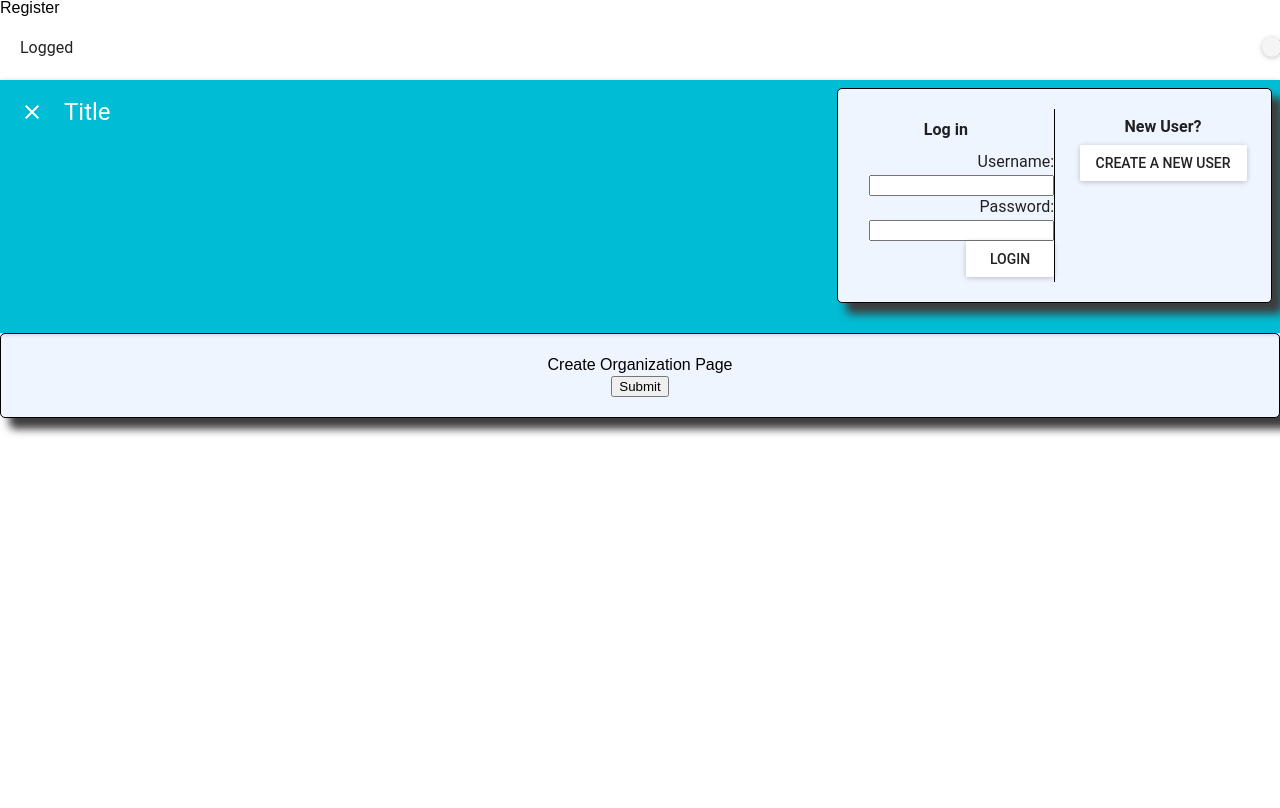
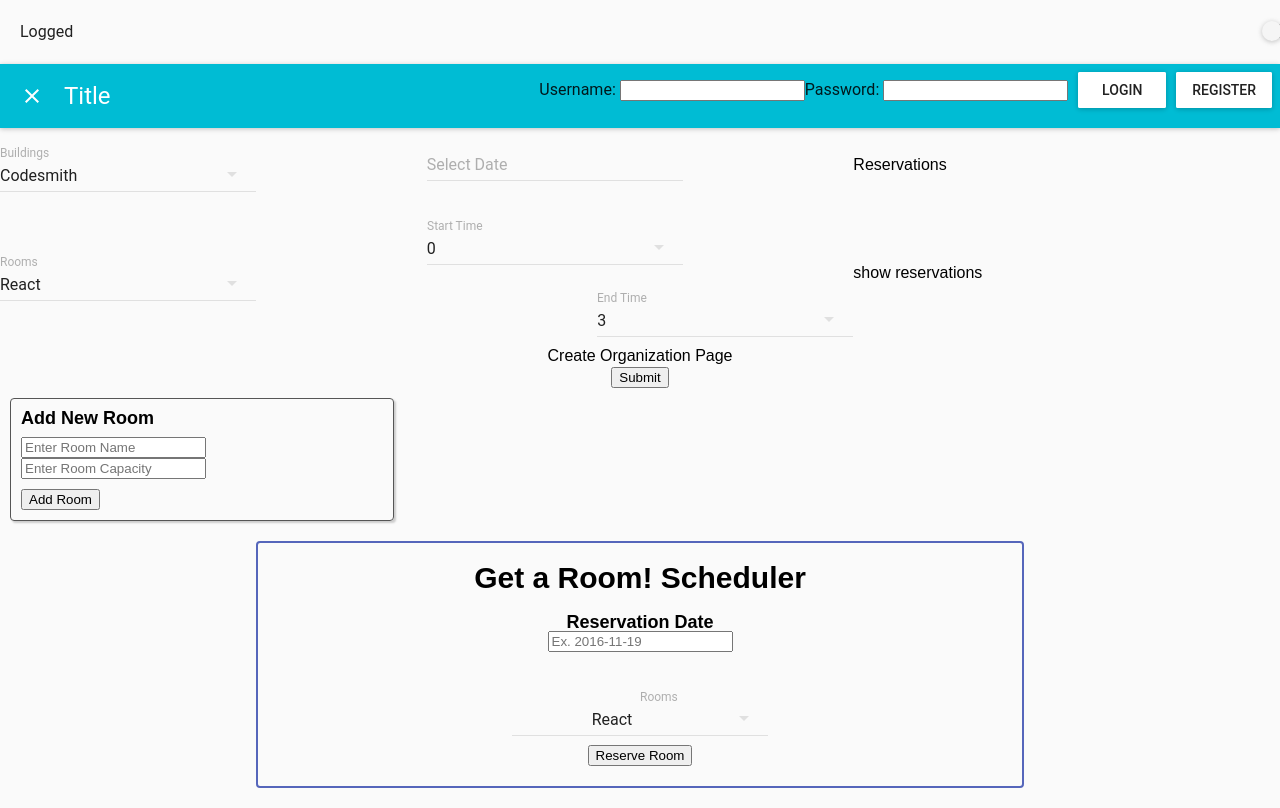
Before and after one commit to DAMinstrators/get-a-room, a React app: page / in a window 1280 px wide. Built offline with nearby package versions, Linux system fonts and the light colour scheme; what react-tap-event-plugin would draw is missing.

Commit message:
existing components fully restructured, existing sql works but no render change has begun

```diff
--- a/src/components/App.jsx
+++ b/src/components/App.jsx
@@ -42,10 +42,6 @@ class App extends Component {
 		this.setState({requestToCreate: 'userpage'});
 	}
 
-	//checks to see if username and password are correct
-
-
-  //user clicked on submit button after creating an org
 
 
   //takes you back to login page, resets all the information in the fields
@@ -58,66 +54,6 @@ class App extends Component {
 
   }
 
-    addRoom = (name, capacity) =>  {
-		if (name) {
-			const rooms = this.state.rooms.slice();
-			rooms.push({name: name, capacity: capacity});
-			this.setState({rooms: rooms});
-
-			const data = "name=" + name + "&capacity=" + capacity + "&accessGroupId=1";//UPDATE: accessGroupId to be dynamic
-			this.httpRequest("post", "/room", data, (result) => {
-				console.log("Room added!");
-			});
-		}
-	}
-
-	removeRoom = (roomIndex) => {
-		const rooms = this.state.rooms.slice(0, roomIndex).concat(this.state.rooms.slice(roomIndex + 1));
-		this.setState({rooms: rooms});
-	}
-
-	makeReservation = () => {
-
-	}
-
-	removeReservation = () => {
-
-	}
-
-	httpRequest = (method, url, data, callback) => {
-		let xhttp = new XMLHttpRequest();
-		let params = "";
-		if (data) {
-			params = data;
-		}
-		method = method.toLowerCase();
-
-		xhttp.open(method, url, true);
-
-		if (method === "getting") {
-			console.log("Getting...", url, data, callback);
-			xhttp.setRequestHeader("Content-type", "application/json");
-		}
-
-		if (method === "post") {
-			console.log("Posting...", callback);
-			xhttp.setRequestHeader("Content-type", "application/x-www-form-urlencoded");
-		}
-
-		xhttp.onreadystatechange = () => {
-			if (xhttp.status == 200 && xhttp.readyState == 4) {
-				console.log(xhttp.responseText);
-				//console.log("Response Text: ", xhttp.responseText);
-				callback(null, JSON.parse(xhttp.responseText));
-			}
-
-			if (xhttp.status == 400 || xhttp.status == 500) {
-				callback(url + " could not be reached");
-			}
-		}
-
-		xhttp.send(params);
-	}
 
 	render() {
 		//if you're not logged in, render the login page
@@ -131,9 +67,9 @@ class App extends Component {
 							createOrg={this.createOrg}
 							createUser={this.createUser}
 							createSuccess={this.state.createSuccess}
-							username={this.state.username}
-							password={this.state.password}
-							loggedIn={this.state.loggedIn}
+							username="test"
+							password="test"
+							loggedIn="true"
 							submitCreateOrg={this.submitCreateOrg}
 							submitCreateUser={this.submitCreateUser}
 				 			createdUsername={this.createdUsername}
@@ -144,31 +80,13 @@ class App extends Component {
 						/>
 
 						<Content
-
+					  	rooms={this.state.rooms}
 						/>
 					</div>
 				);
 			//if you're not logged in, and they clicked on the create organization button
-			} if (this.state.requestToCreate === 'orgpage') {
+			}
 
-				return (
-				 <CreateOrganization submitCreateOrg={this.submitCreateOrg}/>
-				);
-			//if you're not logged in, and they clicked on the create user button
-			} if (this.state.requestToCreate === 'userpage') {
-
-				return (
-				 <CreateUser submitCreateUser={this.submitCreateUser}
-				 			 createdUsername={this.createdUsername}
-							 createdPassword={this.createdPassword}
-							 createdGithub={this.createdGithub}
-							 reset={this.reset}
-							 createErr={this.state.createErr}
-
-
-				 				/>
-				);
-			}
 		//if you log in successfully, shermans part
 		} else {
 			return (
--- /dev/null
+++ b/src/components/BuildingSelector.jsx
@@ -0,0 +1,38 @@
+import React, {Component} from 'react';
+import SelectField from 'material-ui/SelectField';
+import MenuItem from 'material-ui/MenuItem';
+
+const styles = {
+  customWidth: {
+    width: 150,
+  },
+};
+
+/**
+ * `SelectField` is implemented as a controlled component,
+ * with the current selection set through the `value` property.
+ * The `SelectField` can be disabled with the `disabled` property.
+ */
+export default class BuildingSelector extends Component {
+  state = {
+    value: 1,
+  };
+
+  handleChange = (event, index, value) => this.setState({value});
+
+  render() {
+    return (
+      <div>
+        <SelectField
+          floatingLabelText="Buildings"
+          value={this.state.value}
+          onChange={this.handleChange}
+        >
+          <MenuItem value={1} primaryText="Codesmith" />
+          <MenuItem value={2} primaryText="Whole Foods" />
+          <MenuItem value={3} primaryText="Starbucks" />
+        </SelectField>
+      </div>
+    )
+  }
+};
--- a/src/components/CreateUser.jsx
+++ b/src/components/CreateUser.jsx
@@ -14,22 +14,14 @@ export default class CreateUser extends React.Component {
 
   render() {
     return (
-      <div id="container" className="app-container">
-        <div id="createfields">
-            <div id="forms">
-            <center><div id="containertitle">Create User Page</div></center>
-
-            <div>Username: <input id="username" ref="username" onChange={this.props.createdUsername} onKeyPress={this.handleKeyPress} className="username"></input></div>
-            <div>Password: <input type="password" id="password" ref="password" onChange={this.props.createdPassword} onKeyPress={this.handleKeyPress} className="password"></input></div>
-            <div>Github Handle: <input id="githubhandle" ref="githubhandle" onChange={this.props.createdGithub} onKeyPress={this.handleKeyPress} className="githubhandle"></input></div>
-
-            </div>
+      <div>
+            <div id="containertitle"  style={{display:'inline-block'}}>Register</div>
+            <div style={{display:'inline-block'}}>Username: <input id="username" ref="username" onChange={this.props.createdUsername} onKeyPress={this.handleKeyPress} className="username"></input></div>
+            <div style={{display:'inline-block'}}>Password: <input type="password" id="password" ref="password" onChange={this.props.createdPassword} onKeyPress={this.handleKeyPress} className="password"></input></div>
+            <div  style={{display:'inline-block'}}><button id="submit" onClick={this.props.submitCreateUser} style={{display:'inline-block'}}>Submit</button>
+        <button id="reset" onClick={this.props.reset} style={{display:'inline-block'}}>Return to Login</button>   </div>
         <div id="err">{this.props.createErr}</div>
 
-        <button id="submit" onClick={this.props.submitCreateUser}>Submit</button>
-        <button id="reset" onClick={this.props.reset}>Return to Login</button>
-
-        </div>
 
 
       </div>
--- a/src/components/Header.jsx
+++ b/src/components/Header.jsx
@@ -202,7 +202,6 @@ class Header extends Component {
   render() {
     return (
 			<div>
-			<span onClick={this.handleChange}>Register</span>
         <Toggle
           label="Logged"
           defaultToggled={false}
--- a/src/components/Login.jsx
+++ b/src/components/Login.jsx
@@ -36,32 +36,16 @@ export default class Login extends React.Component {
   render() {
     return (
       <div>
-      <div id="container" className="app-container">
-        <div id="adminfield" className="admin-field">
-          <div id="containertitle" className="container-title">Log in</div>
-
           <div id="forms" className="forms">
-
-            <div>Username: <input id="username" ref="username" onKeyPress={this.handleKeyPress} onChange={this.props.usernameChange} className="username"></input></div>
-            <div>Password: <input type="password" id="password" onKeyPress={this.handleKeyPress} ref="password" onChange={this.props.passwordChange} className="password"></input></div>
-            <RaisedButton onClick={this.props.handleChange} id="loginbtn" label="Login" />
-
+            <div style={{display:'inline-block'}}>Username: <input id="username" ref="username" onKeyPress={this.handleKeyPress} onChange={this.props.usernameChange} className="username"></input></div>
+            <div style={{display:'inline-block'}}>Password: <input type="password" id="password" onKeyPress={this.handleKeyPress} ref="password" onChange={this.props.passwordChange} className="password"></input></div>
+            <RaisedButton onClick={this.props.login} id="loginbtn" label="Login" style={{display:'inline-block', 'margin-left':10+'px', 'margin-right':10+'px'}} />
+            <RaisedButton onClick={this.props.createUser} id="createuserbtn" label="Register"  style={{display:'inline-block'}}/>
           </div>
           <div id="err">{this.props.loginErr}</div>
 
-        </div>
-
-        <div id="create" className="create">
-
-          <div id="containertitle" className="container-title">New User?</div>
-          <div id="buttons">
-            <RaisedButton onClick={this.props.createUser} id="createuserbtn" label="Create a new User" />
-          </div>
-
-        </div>
-        </div>
         <center><div id="createsuccess">{this.props.createSuccess}</div></center>
-        </div>
+      </div>
 
     );
   }
--- a/src/components/RoomSelector.jsx
+++ b/src/components/RoomSelector.jsx
@@ -1,49 +1,85 @@
 import React, { Component} from 'react';
 import ReactDOM from 'react-dom';
 import SelectRoomButton from './SelectRoomButton.jsx';
+import SelectField from 'material-ui/SelectField';
+import MenuItem from 'material-ui/MenuItem';
 
-class RoomSelector extends Component {
-	constructor(props) {
-		super(props);
-	}
+const styles = {
+  customWidth: {
+    width: 150,
+  },
+};
 
-	handleSelectRoom = (roomIndex) => {
-		this.props.selectRoom(roomIndex);
-	}
+/**
+ * `SelectField` is implemented as a controlled component,
+ * with the current selection set through the `value` property.
+ * The `SelectField` can be disabled with the `disabled` property.
+ */
+export default class RoomSelector extends Component {
+  state = {
+    value: 1,
+  };
 
-	render() {
-		console.log(this.props.rooms);
-		let roomsList = this.props.rooms.map( (room, i) => {
-			let selected = "";
-			if (i === this.props.selectedRoomIndex) {
-				selected = "selected";
-			}
+  handleChange = (event, index, value) => this.setState({value});
 
-			return (
-				<li key={i} className={selected}>
-					<SelectRoomButton roomIndex={i} name={room.name} capacity={room.capacity} selectRoom={this.handleSelectRoom} />
-				</li>
-			);
-		});
+  render() {
+    return (
+      <div>
+        <SelectField
+          floatingLabelText="Rooms"
+          value={this.state.value}
+          onChange={this.handleChange}
+        >
+          <MenuItem value={1} primaryText="React" />
+          <MenuItem value={2} primaryText="Sails" />
+          <MenuItem value={3} primaryText="Express" />
+        </SelectField>
+      </div>
+    )
+  }
+};
+// class RoomSelector extends Component {
+// 	constructor(props) {
+// 		super(props);
+// 	}
 
-		if (this.props.selectedDate && !this.props.rooms.length) {
-			return <li className="no-rooms">No rooms available for this organization. Please add a room.</li>;
-		}
+// 	handleSelectRoom = (roomIndex) => {
+// 		this.props.selectRoom(roomIndex);
+// 	}
 
-		if (this.props.selectedDate) {
-			return (
-				<div className="selector-container">
-					<h3>Select a Room</h3>
-					<ul className="room-selector clear">
-						{roomsList}
-					</ul>
-				</div>
-			);
-		} else {
-			return null;
-		}
+// 	render() {
+// 		console.log(this.props.rooms);
+// 		let roomsList = this.props.rooms.map( (room, i) => {
+// 			let selected = "";
+// 			if (i === this.props.selectedRoomIndex) {
+// 				selected = "selected";
+// 			}
 
-	}
-}
+// 			return (
+// 				<li key={i} className={selected}>
+// 					<SelectRoomButton roomIndex={i} name={room.name} capacity={room.capacity} selectRoom={this.handleSelectRoom} />
+// 				</li>
+// 			);
+// 		});
 
-export default RoomSelector;
+// 		if (this.props.selectedDate && !this.props.rooms.length) {
+// 			return <li className="no-rooms">No rooms available for this organization. Please add a room.</li>;
+// 		}
+
+// 		if (this.props.selectedDate) {
+// 			return (
+// 				<div className="selector-container">
+// 					<h3>Select a Room</h3>
+// 					<ul className="room-selector clear">
+// 						{roomsList}
+// 					</ul>
+// 				</div>
+// 			);
+// 		} else {
+// 			return null;
+// 		}
+
+// 	}
+// }
+
+// export default RoomSelector;
--- a/src/components/Scheduler.jsx
+++ b/src/components/Scheduler.jsx
@@ -58,7 +58,7 @@ class Scheduler extends Component {
 		this.setState({selectedSlots: selectedSlots, selectedSlot: timeSlot});
 	}
 
-	handleReservationRequest() {
+	handleReservationRequest = () => {
 		if (this.state.selectedRoomIndex >= 0) {
 			const date = new Date(this.state.selectedDate);
 			const roomName = this.props.rooms[this.state.selectedRoomIndex].name;
--- /dev/null
+++ b/src/components/SelectDate.jsx
@@ -0,0 +1,13 @@
+import React from 'react';
+import DatePicker from 'material-ui/DatePicker';
+
+/**
+ * Inline Date Pickers are displayed below the input, rather than as a modal dialog.
+ */
+const SelectDate = () => (
+  <div>
+    <DatePicker hintText="Select Date" container="inline" />
+  </div>
+);
+
+export default SelectDate;
--- /dev/null
+++ b/src/components/TimeSelector.jsx
@@ -0,0 +1,51 @@
+import React, {Component} from 'react';
+import SelectField from 'material-ui/SelectField';
+import MenuItem from 'material-ui/MenuItem';
+
+const styles = {
+  customWidth: {
+    width: 100,
+  },
+};
+
+/**
+ * `SelectField` is implemented as a controlled component,
+ * with the current selection set through the `value` property.
+ * The `SelectField` can be disabled with the `disabled` property.
+ */
+export default class TimeSelector extends Component {
+  state = {
+    value: 1,
+  };
+
+  handleChange = (event, index, value) => this.setState({value});
+
+  render() {
+    return (
+      <div>
+        <SelectField
+          floatingLabelText="Start Time"
+          value={this.state.value}
+          onChange={this.handleChange}
+          style={{float:'left'}}
+        >
+          <MenuItem value={1} primaryText="0" />
+          <MenuItem value={2} primaryText="1" />
+          <MenuItem value={3} primaryText="2" />
+        </SelectField>
+
+        <SelectField
+          floatingLabelText="End Time"
+          value={this.state.value}
+          onChange={this.handleChange}
+          style={{float:'right'}}
+
+        >
+          <MenuItem value={1} primaryText="3" />
+          <MenuItem value={2} primaryText="4" />
+          <MenuItem value={3} primaryText="5" />
+        </SelectField>
+      </div>
+    )
+  }
+};
--- a/src/components/content.jsx
+++ b/src/components/content.jsx
@@ -1,6 +1,12 @@
 import React, { Component} from 'react';
 import ReactDOM from 'react-dom';
 import CreateOrganization from './CreateOrganization.jsx';
+import RoomManager from './RoomManager.jsx';
+import Scheduler from './Scheduler.jsx';
+import BuildingSelector from './BuildingSelector.jsx';
+import TimeSelector from './TimeSelector.jsx';
+import RoomSelector from './RoomSelector.jsx';
+import SelectDate from './SelectDate.jsx';
 
 class Content extends Component {
   constructor(props) {
@@ -14,12 +20,88 @@ class Content extends Component {
 
 	  this.setState({loginErr: ''});
 	  this.setState({createSuccess: ''});
-  }
+	}
+
+	addRoom = (name, capacity) =>  {
+		if (name) {
+			const rooms = this.props.rooms.slice();
+			rooms.push({name: name, capacity: capacity});
+			this.setState({rooms: rooms});
+
+			const data = "name=" + name + "&capacity=" + capacity + "&accessGroupId=1";//UPDATE: accessGroupId to be dynamic
+			this.httpRequest("post", "/room", data, (result) => {
+				console.log("Room added!");
+			});
+		}
+	}
+
+	removeRoom = (roomIndex) => {
+		const rooms = this.props.rooms.slice(0, roomIndex).concat(this.props.rooms.slice(roomIndex + 1));
+		this.setState({rooms: rooms});
+	}
+
+	makeReservation = () => {
+
+	}
+
+	removeReservation = () => {
+
+	}
+
+	httpRequest = (method, url, data, callback) => {
+		let xhttp = new XMLHttpRequest();
+		let params = "";
+		if (data) {
+			params = data;
+		}
+		method = method.toLowerCase();
+
+		xhttp.open(method, url, true);
+
+		if (method === "getting") {
+			console.log("Getting...", url, data, callback);
+			xhttp.setRequestHeader("Content-type", "application/json");
+		}
+
+		if (method === "post") {
+			console.log("Posting...", callback);
+			xhttp.setRequestHeader("Content-type", "application/x-www-form-urlencoded");
+		}
+
+		xhttp.onreadystatechange = () => {
+			if (xhttp.status == 200 && xhttp.readyState == 4) {
+				console.log(xhttp.responseText);
+				//console.log("Response Text: ", xhttp.responseText);
+				callback(null, JSON.parse(xhttp.responseText));
+			}
+
+			if (xhttp.status == 400 || xhttp.status == 500) {
+				callback(url + " could not be reached");
+			}
+		}
+
+		xhttp.send(params);
+	}
 
  render() {
     return (
+
 			<div>
-				 <CreateOrganization submitCreateOrg={this.submitCreateOrg}/>
+				<div id="contentPanel">
+					<div id="actionRow">
+						<div id="actionBuilding"><BuildingSelector /></div>
+						<div id="actionDate"><SelectDate /></div>
+						<div id="actionReservationTitle">Reservations</div>
+					</div>
+					<div id="actionRow">
+						<div id="actionRooms"><RoomSelector /></div>
+						<div id="actionTime"><TimeSelector /></div>
+						<div id="actionReservation">show reservations</div>
+					</div>
+				</div>
+				<CreateOrganization submitCreateOrg={this.submitCreateOrg} />
+				<RoomManager rooms={this.props.rooms} addRoom={this.addRoom} removeRoom={this.removeRoom}/>
+				<Scheduler rooms={this.props.rooms} makeReservation={this.makeReservation} removeReservation={this.removeReservation} httpRequest={this.httpRequest}/>
 			</div>
 		)
  }
--- a/src/css/style.css
+++ b/src/css/style.css
@@ -1,5 +1,5 @@
 body {
-    background: white;
+    background: #FAFAFA;
     display: flex;
     flex-direction: row;
     align-items: center;
@@ -17,8 +17,41 @@ h1 {
     top: 30%;
 }
 
+#content-panel {
+
+}
+
+#actionRow {
+    display: flex;
+    flex-direction: row;
+    align-items: center;
+}
+
+#actionBuilding {
+    flex: 1 0 0;
+}
+
+#actionDate {
+    flex: 1 0 0;
+}
+
+#actionReservationTitle {
+    flex: 1 0 0;
+}
+#actionRooms {
+    flex: 1 0 0;
+}
+
+#actionTime {
+    flex: 1 0 0;
+}
+
+#actionReservation {
+    flex: 1 0 0;
+}
+
 #container {
-    display: flex;
+    /*display: flex;
     justify-content: center;
     background: #eff5ff;
     width: 100%;
@@ -28,7 +61,7 @@ h1 {
     padding-bottom: 20px;
     padding-top: 20px;
     margin-bottom: 30px;
-    box-shadow: 10px 10px 8px 1px #3d3d3d;
+    box-shadow: 10px 10px 8px 1px #3d3d3d;*/
 
 }
 
```
